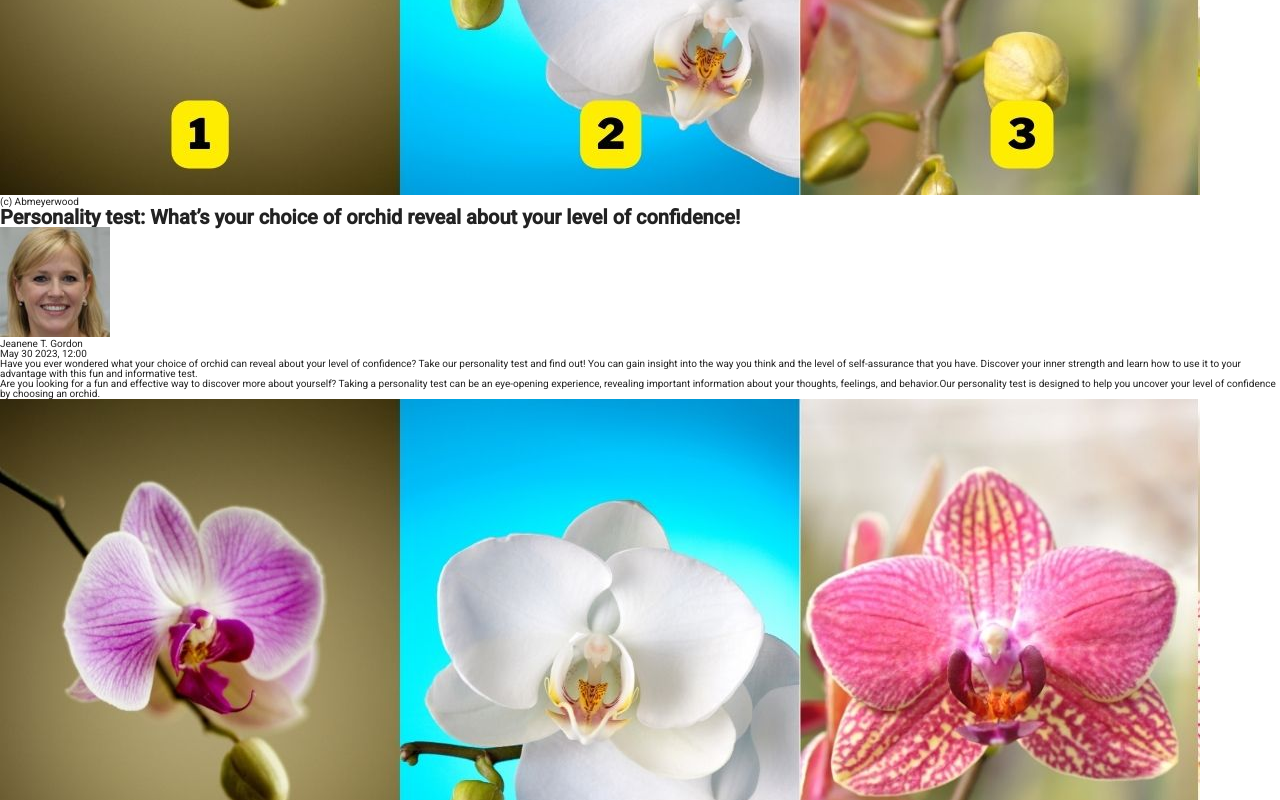
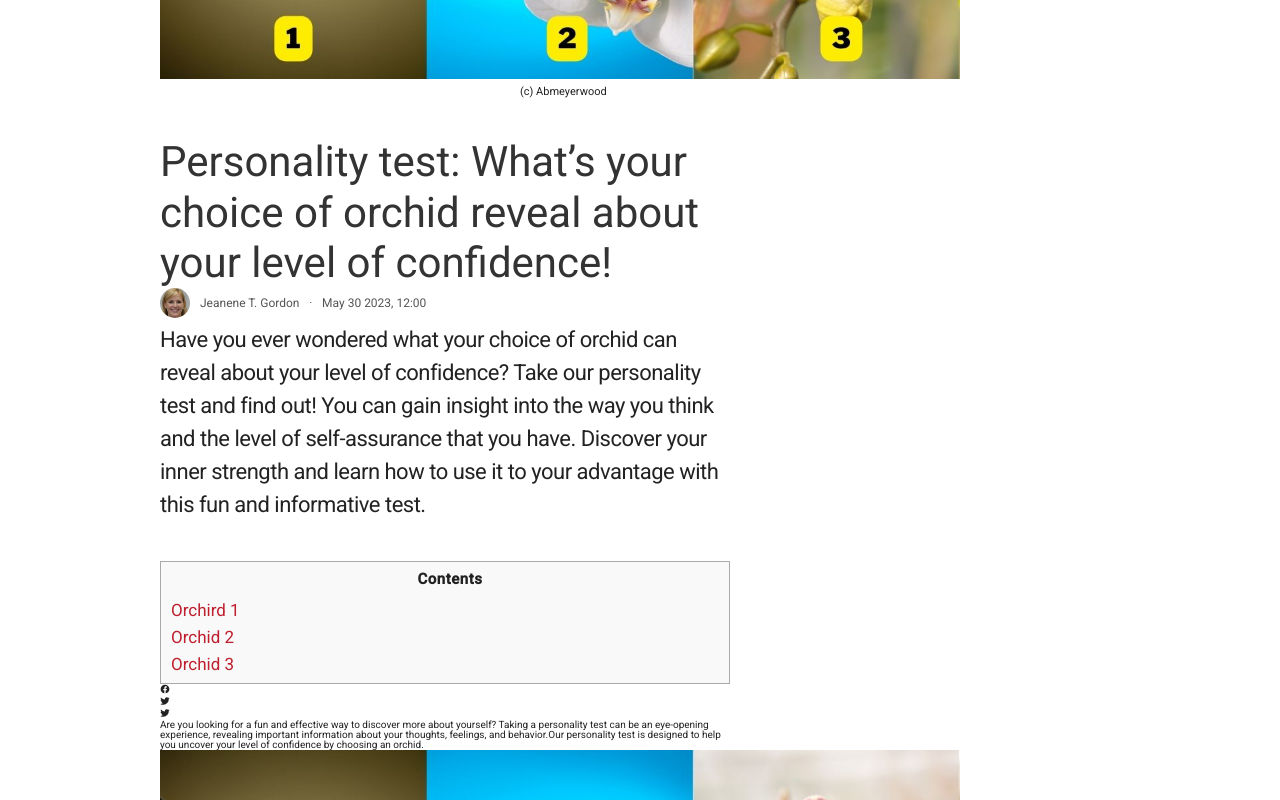
Before and after one commit to sammyITdev/OrchidPersonalityWebsite, a plain HTML site: page index.html in a window 1280 px wide. Shown: the part 580-1380 px from the top of the page. Drawn offline with nearby package versions, Linux system fonts and the light colour scheme; some packages are replaced by stand-ins of ours; a script that the page names is missing.

Commit message:
More changes in the CSS file

```diff
--- a/css/general.css
+++ b/css/general.css
@@ -30,7 +30,7 @@ Medium: 11px
 --- 07 WHITESPACE
 
 - SPACING SYSTEM (px)
-2 / 4 / 8 / 12 / 16 / 24 / 32 / 48 / 64
+2 / 4 / 8 / 12 / 16 / 24 / 32 / 48 / 55 / 64
 / 80 / 96 / 128
 */
 
@@ -55,3 +55,8 @@ body {
   /* Only works if there is nothing absolutely positioned in relation to the body */
   overflow-x: hidden;
 }
+
+main {
+  margin-left: 16rem;
+  margin-right: 55rem;
+}
--- a/css/style.css
+++ b/css/style.css
@@ -28,4 +28,106 @@
   text-decoration: none;
   color: #fff;
   font-size: 1.7rem;
+  transition: all 0.3s;
 }
+
+.main-nav-link:hover,
+.main-nav-link:active {
+  transition: all 0.4s;
+  text-decoration: underline;
+}
+
+/* **************************** */
+/* Main */
+/* **************************** */
+
+.subheading {
+  font-size: 1.7rem;
+  margin: 2rem auto 4rem 0rem;
+}
+
+.orchirds-imgs {
+  width: 80rem;
+  height: 40rem;
+}
+
+.orchird-caption {
+  font-size: 1.1rem;
+  margin: 0.5rem auto 4rem 36rem;
+}
+
+.heading-primary {
+  font-size: 4.2rem;
+  font-weight: 400;
+  line-height: 1.2;
+  color: #333;
+}
+
+/* **************************** */
+/* Author and Date Section */
+/* **************************** */
+
+.author-and-date {
+  display: flex;
+  justify-content: left;
+  align-items: center;
+  gap: 1rem;
+}
+
+.author-img {
+  width: 3rem;
+  border-radius: 50%;
+}
+
+.author-name,
+.publish-date {
+  font-size: 1.2rem;
+  color: #555;
+}
+
+/* **************************** */
+/* Article Paragraphs Section */
+/* **************************** */
+
+.intro-par {
+  font-size: 2.2rem;
+  line-height: 1.5;
+  font-weight: 400;
+  letter-spacing: -0.5px;
+  margin-top: 0.5rem;
+  margin-bottom: 4rem;
+}
+
+.contents-table {
+  background-color: #f9f9f9;
+  border: 1px solid #aaa;
+  padding: 1rem 0rem 0rem 1rem;
+}
+
+.contents-heading {
+  font-size: 1.5rem;
+  font-weight: 700;
+  letter-spacing: 0.55px;
+  text-align: center;
+  margin-bottom: 1.5rem;
+}
+
+.contents {
+  display: flex;
+  flex-direction: column;
+  margin-bottom: 1rem;
+  font-size: 1.7rem;
+}
+
+.contents:link,
+.contents:visited {
+  text-decoration: none;
+  color: #be1e2d;
+}
+
+.contents:hover,
+.contents:active {
+  transition: all 0.4s;
+  text-decoration: underline;
+  color: #333;
+}
--- a/index.html
+++ b/index.html
@@ -69,6 +69,7 @@
       </nav>
     </header>
 
+    <main>
       <div class="subheading">
         Home &raquo; Personality test: What’s your choice of orchid reveal about
         your level of confidence!
@@ -80,8 +81,6 @@
         alt="Photo of three different orchirds side by side."
       />
       <figcaption class="orchird-caption">(c) Abmeyerwood</figcaption>
-
-    <main>
       <h1 class="heading-primary">
         Personality test: What’s your choice of orchid reveal about your level
         of confidence!
@@ -93,6 +92,7 @@
           alt="Image of the author of this article."
         />
         <p class="author-name">Jeanene T. Gordon</p>
+        <span class="mid-dot">&middot;</span>
         <p class="publish-date">May 30 2023, 12:00</p>
       </section>
       <p class="intro-par">
@@ -103,7 +103,26 @@
         advantage with this fun and informative test.
       </p>
 
-      <div class="contents"></div>
+      <div class="contents-table">
+        <p class="contents-heading">Contents</p>
+        <a class="contents" href="#orchid1">Orchird 1</a>
+        <a class="contents" href="#orchid2">Orchid 2</a>
+        <a class="contents" href="#orchid3">Orchid 3</a>
+      </div>
+
+      <section class="social-media-icons">
+        <div class="facebook-icon">
+          <ion-icon name="logo-facebook"></ion-icon>
+        </div>
+
+        <div class="twitter-icon">
+          <ion-icon name="logo-twitter"></ion-icon>
+        </div>
+
+        <div class="whatsapp-icon">
+          <ion-icon name="logo-twitter"></ion-icon>
+        </div>
+      </section>
 
       <p class="second-intro-par">
         Are you looking for a fun and effective way to discover more about
@@ -120,7 +139,7 @@
       />
       <figcaption class="orchird-caption">(c) Abmeyerwood</figcaption>
 
-      <section class="orchird-1-section">
+      <section class="orchird-1-section" id="orchid1">
         <h4 class="heading-quad">Orchid 1</h4>
         <p class="orchird-1-par">
           Those who choose orchid 1 reveal a bold and fearless personality. They
@@ -132,7 +151,7 @@
         </p>
       </section>
 
-      <section class="orchird-2-section">
+      <section class="orchird-2-section" id="orchid2">
         <h4 class="heading-quad">Orchid 2</h4>
         <p class="orchird-2-par">
           Those who choose orchid 2 exhibit a quietly confident personality.
@@ -143,7 +162,7 @@
         </p>
       </section>
 
-      <section class="orchird-3-section">
+      <section class="orchird-3-section" id="orchid3">
         <h4 class="heading-quad">Orchid 3</h4>
         <p class="orchird-3-par">
           Those who choose orchid 3 demonstrate a fearful and hesitant
```
Lines whose indentation alone changed are shown as unchanged.
